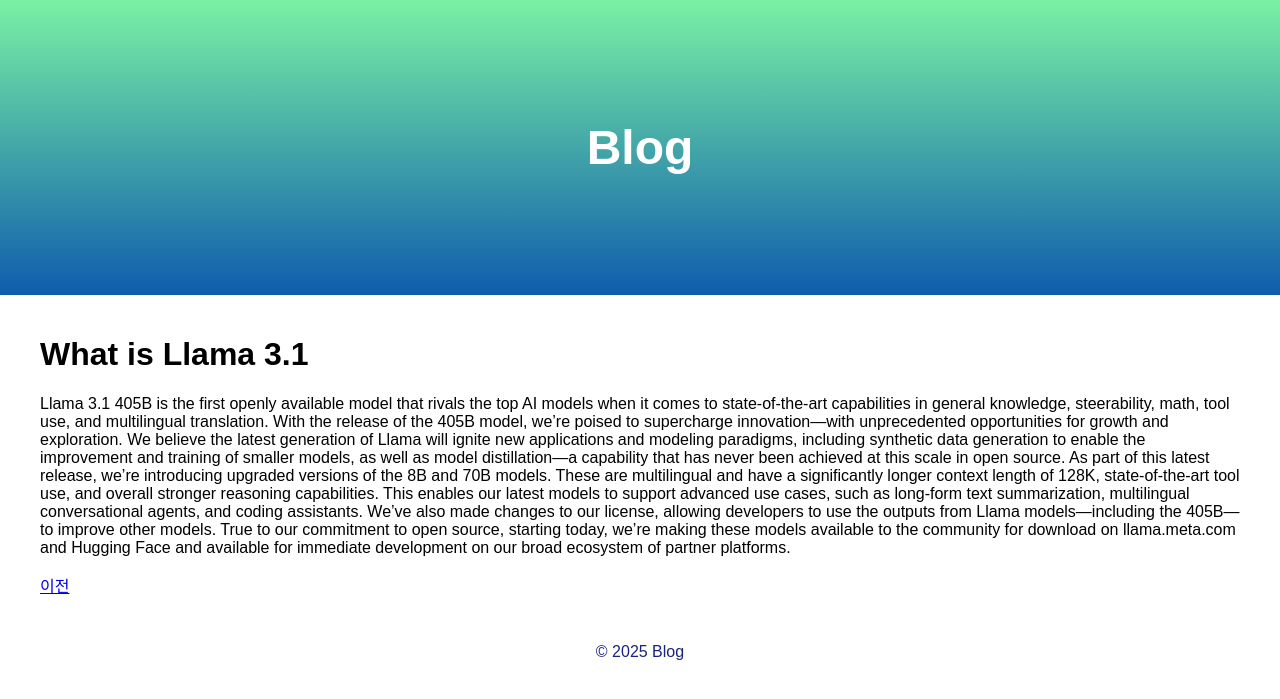
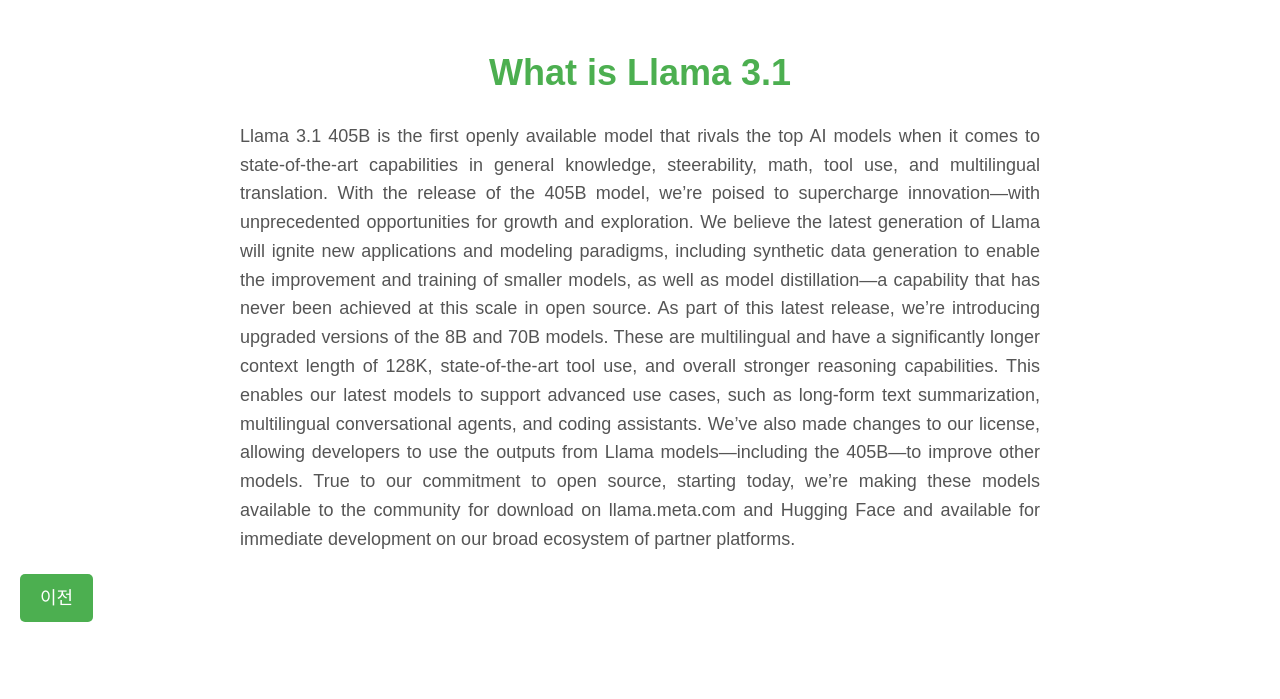
Before and after one commit to hoysu/blog.github.io, a Jekyll site: the page page2.html, which Jekyll copies as it is, in a window 1280 px wide. Shown: the top 699 px of the page. Built offline with Jekyll 4.4.1, drawn with Linux system fonts in a browser that asks for light colours.

Commit message:
Update page2.html

```diff
--- a/page2.html
+++ b/page2.html
@@ -1,9 +1,69 @@
----
-layout: default
+
+<!-- layout: default
 title: "What is Llama 3.1"
 ---
 
 <h1>What is Llama 3.1</h1>
 <p> Llama 3.1 405B is the first openly available model that rivals the top AI models when it comes to state-of-the-art capabilities in general knowledge, steerability, math, tool use, and multilingual translation. With the release of the 405B model, we’re poised to supercharge innovation—with unprecedented opportunities for growth and exploration. We believe the latest generation of Llama will ignite new applications and modeling paradigms, including synthetic data generation to enable the improvement and training of smaller models, as well as model distillation—a capability that has never been achieved at this scale in open source.
   As part of this latest release, we’re introducing upgraded versions of the 8B and 70B models. These are multilingual and have a significantly longer context length of 128K, state-of-the-art tool use, and overall stronger reasoning capabilities. This enables our latest models to support advanced use cases, such as long-form text summarization, multilingual conversational agents, and coding assistants. We’ve also made changes to our license, allowing developers to use the outputs from Llama models—including the 405B—to improve other models. True to our commitment to open source, starting today, we’re making these models available to the community for download on llama.meta.com and Hugging Face and available for immediate development on our broad ecosystem of partner platforms.</p>
-<a href="index.html">이전</a>
+<a href="index.html">이전</a> -->
+
+
+<!DOCTYPE html>
+<html lang="en">
+<head>
+  <meta charset="UTF-8">
+  <meta name="viewport" content="width=device-width, initial-scale=1.0">
+  <title>What is Llama 3.1</title>
+  <style>
+    body {
+      font-family: 'Arial', sans-serif;
+      background-color: #ffffff;
+      margin: 0;
+      padding: 0;
+      color: #333;
+      line-height: 1.6;
+      padding: 20px;
+    }
+
+    h1 {
+      font-size: 36px;
+      color: #4CAF50;
+      text-align: center;
+      margin-bottom: 20px;
+    }
+
+    p {
+      font-size: 18px;
+      color: #555;
+      margin-bottom: 20px;
+      text-align: justify; /* 양쪽 정렬 */
+      max-width: 800px;
+      margin: 0 auto;
+    }
+
+    a {
+      display: inline-block;
+      background-color: #4CAF50;
+      color: white;
+      text-decoration: none;
+      padding: 10px 20px;
+      font-size: 18px;
+      border-radius: 5px;
+      text-align: center;
+      margin-top: 20px;
+      width: fit-content;
+    }
+
+    a:hover {
+      background-color: #45a049;
+    }
+  </style>
+</head>
+<body>
+  <h1>What is Llama 3.1</h1>
+  <p>Llama 3.1 405B is the first openly available model that rivals the top AI models when it comes to state-of-the-art capabilities in general knowledge, steerability, math, tool use, and multilingual translation. With the release of the 405B model, we’re poised to supercharge innovation—with unprecedented opportunities for growth and exploration. We believe the latest generation of Llama will ignite new applications and modeling paradigms, including synthetic data generation to enable the improvement and training of smaller models, as well as model distillation—a capability that has never been achieved at this scale in open source.
+  As part of this latest release, we’re introducing upgraded versions of the 8B and 70B models. These are multilingual and have a significantly longer context length of 128K, state-of-the-art tool use, and overall stronger reasoning capabilities. This enables our latest models to support advanced use cases, such as long-form text summarization, multilingual conversational agents, and coding assistants. We’ve also made changes to our license, allowing developers to use the outputs from Llama models—including the 405B—to improve other models. True to our commitment to open source, starting today, we’re making these models available to the community for download on llama.meta.com and Hugging Face and available for immediate development on our broad ecosystem of partner platforms.</p>
+  <a href="index.html">이전</a>
+</body>
+</html>
```
